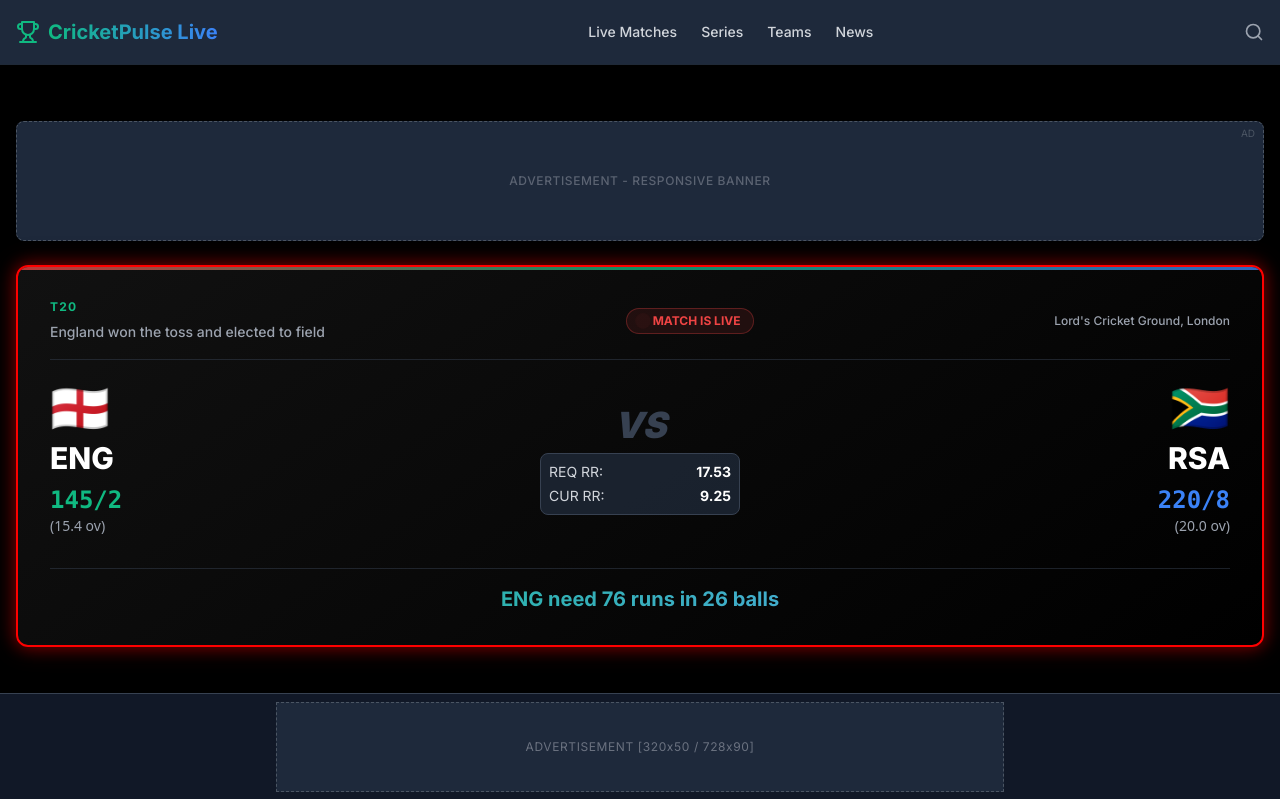
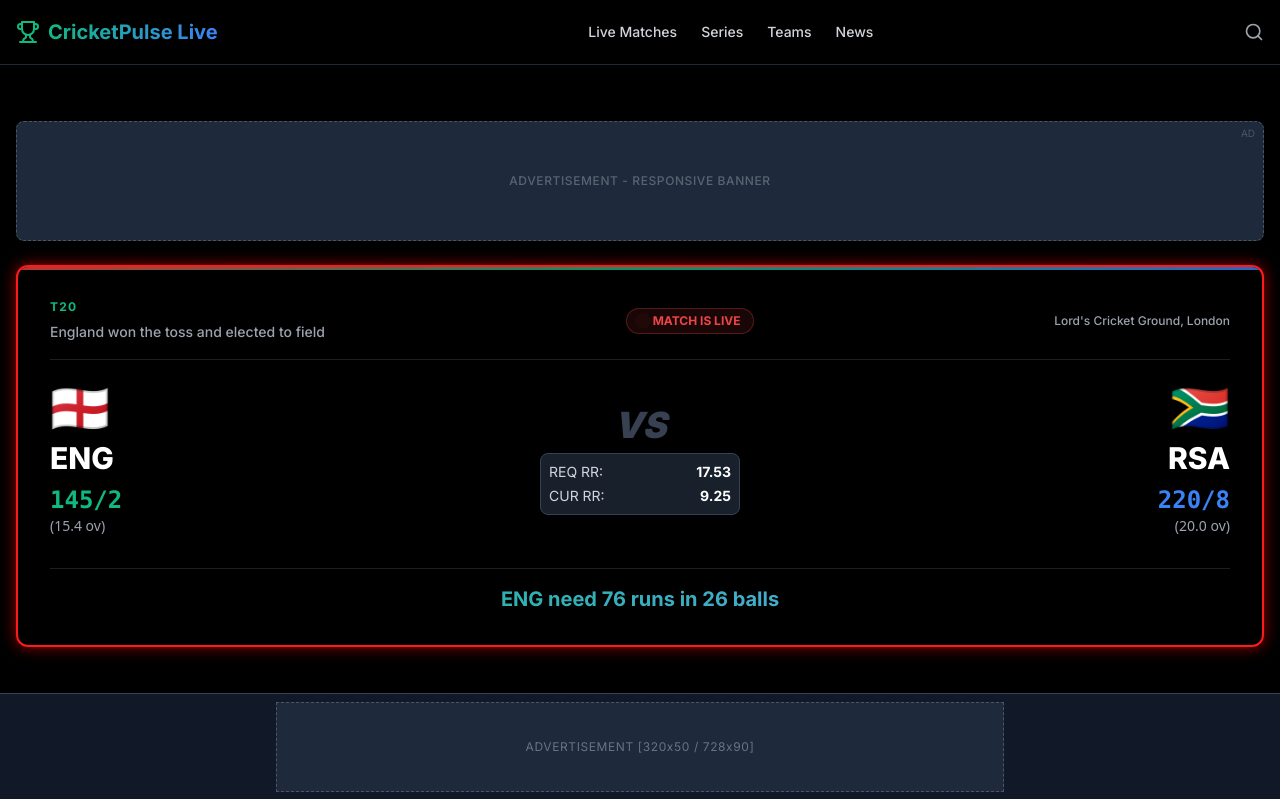
Before and after one commit to Pranayx24/CricketPulse, a Next.js app: page /match/1 in a window 1280 px wide. Shown: the top 799 px of the page. Built offline with nearby package versions, Linux system fonts and the light colour scheme.

Commit message:
full black theme

```diff
--- a/src/app/globals.css
+++ b/src/app/globals.css
@@ -2,48 +2,49 @@
 @tailwind components;
 @tailwind utilities;
 
+/* FULL PURE BLACK THEME */
 :root {
   --background: #000000;
-  --foreground: #f8fafc;
+  --foreground: #ffffff;
 }
 
-@media (prefers-color-scheme: dark) {
-  :root {
-    --background: #000000;
-    --foreground: #f8fafc;
-  }
+html, body {
+  background-color: #000000;
+  color: #ffffff;
 }
 
-html {
-  background-color: #000000;
+/* Force every section to be black */
+* {
+  background-color: transparent;
 }
 
-body {
-  background-color: #000000 !important;
-  color: var(--foreground);
+/* Card style */
+.card-stadium {
+  background: #000000;
+  border: 2px solid #ff1a1a;
+  box-shadow: 0 0 15px rgba(255, 0, 0, 0.6);
 }
 
-.card-stadium {
-  background: linear-gradient(145deg, #111111, #000000);
-  box-shadow: 0 0 15px rgba(139, 0, 0, 0.7), 0 0 25px rgba(139, 0, 0, 0.5);
-  border: 2px solid #ff0000;
+/* Navbar */
+nav {
+  background: #000000 !important;
 }
 
-.card-stadium:hover {
-  box-shadow: 0 0 20px rgba(255, 0, 0, 0.9), 0 0 40px rgba(139, 0, 0, 0.7);
+/* Advertisement container */
+.ad-container {
+  background: #000000 !important;
 }
 
-/* Custom scrollbar for dark mode */
+/* Scrollbar */
 ::-webkit-scrollbar {
   width: 8px;
 }
+
 ::-webkit-scrollbar-track {
-  background: #0f172a;
+  background: #000000;
 }
+
 ::-webkit-scrollbar-thumb {
-  background: #334155;
+  background: #444;
   border-radius: 4px;
 }
-::-webkit-scrollbar-thumb:hover {
-  background: #475569;
-}
```
